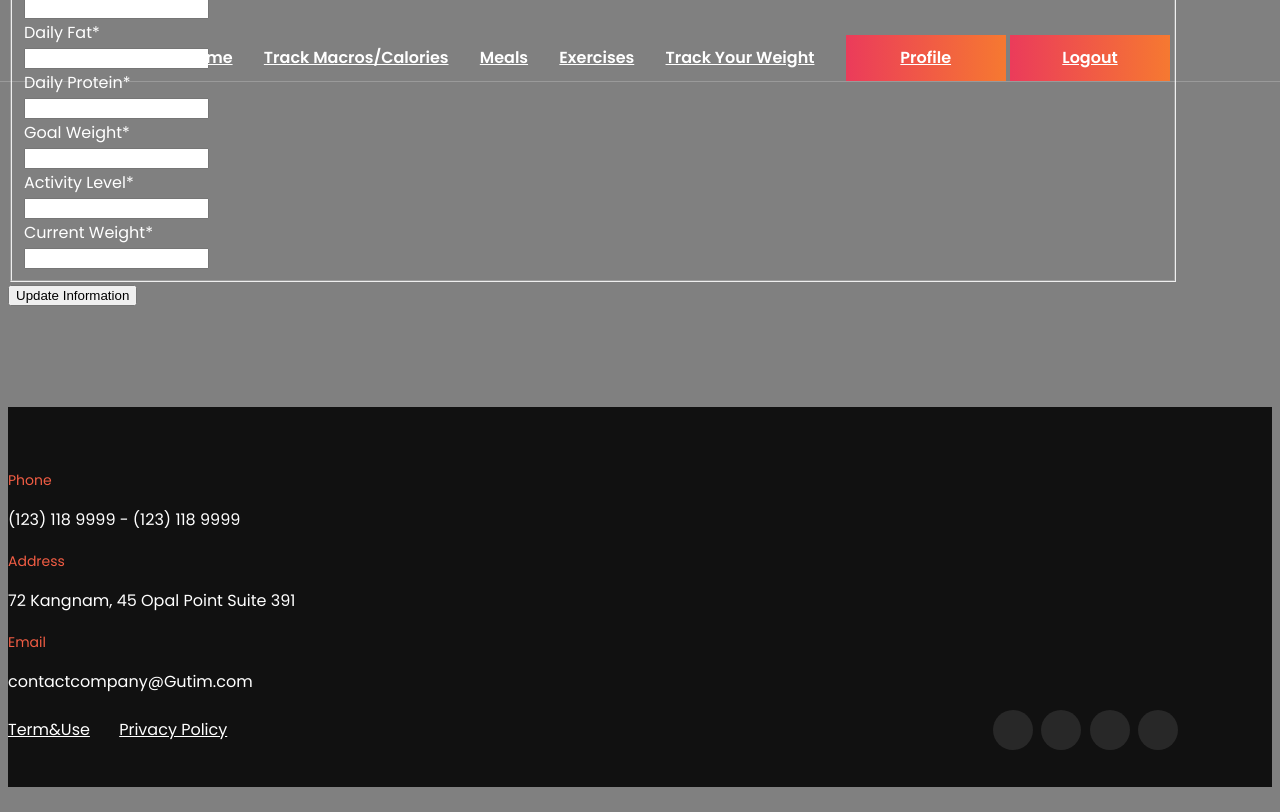
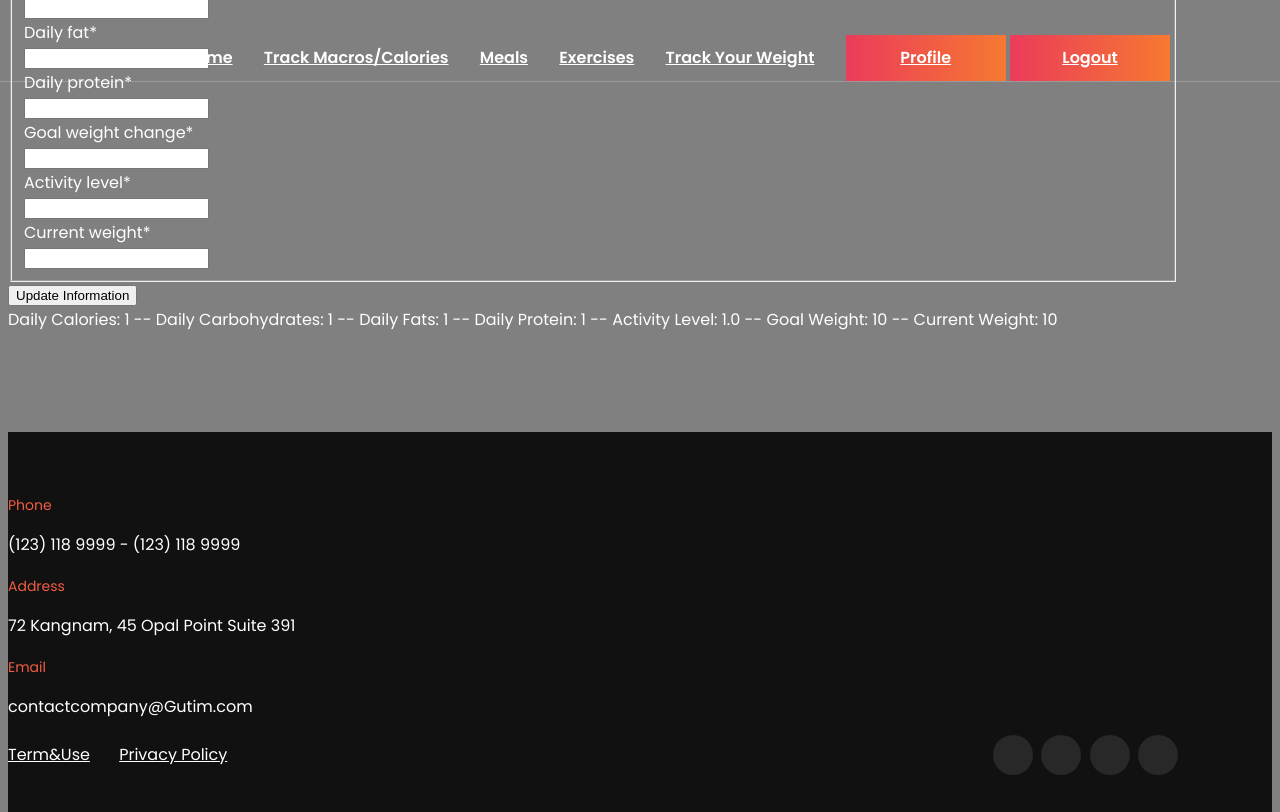
Before and after one commit to CTKogstrom/GymBuddyApp, a Django app: page /profile/ in a window 1280 px wide. Shown: the part 325-1137 px from the top of the page. Before the commit the page ends 1112 px from the top, so only its background shows below. Run offline with Django 3.2, Linux system fonts and the light colour scheme; a user stored in the database is signed in; tables that the repository leaves empty hold one stand-in row (values such as "Sample post"); some libraries are stand-ins or nearby versions.

Commit message:
finished profile functionality

```diff
--- a/users/forms.py
+++ b/users/forms.py
@@ -1,6 +1,7 @@
 from django import forms
 from django.contrib.auth.models import User
 from django.contrib.auth.forms import UserCreationForm
+from .models import Profile
 
 class UserRegisterForm(UserCreationForm):
     email = forms.EmailField()
@@ -9,11 +10,7 @@ class UserRegisterForm(UserCreationForm):
         model = User
         fields = ['username', 'email', 'password1', 'password2']
 
-class ProfileForm(forms.Form):
-    daily_cal_in = forms.IntegerField(label="Daily Calories")
-    daily_carbs = forms.IntegerField(label="Daily Carbohydrates")
-    daily_fat = forms.IntegerField(label="Daily Fat")
-    daily_protein = forms.IntegerField(label="Daily Protein")
-    goal_weight_change = forms.IntegerField(label="Goal Weight")
-    activity_level = forms.DecimalField(label="Activity Level", max_digits=2, decimal_places=1)
-    current_weight = forms.IntegerField(label="Current Weight")
+class ProfileForm(forms.ModelForm):
+    class Meta:
+        model = Profile
+        fields = ['daily_cal_in', 'daily_carbs', 'daily_fat', 'daily_protein', 'goal_weight_change','activity_level','current_weight']
--- a/users/templates/users/profile.html
+++ b/users/templates/users/profile.html
@@ -12,6 +12,17 @@
             <div class="form-group">
                 <button class="btn btn-outline-info" type="submit" name="form_submit">Update Information</button>
             </div>
+            {% if calories %}
+                <div>
+                    Daily Calories: {{calories}} --
+                    Daily Carbohydrates: {{carbs}} --
+                    Daily Fats: {{fats}} --
+                    Daily Protein: {{protein}} --
+                    Activity Level: {{activity}} --
+                    Goal Weight: {{goalWeight}} --
+                    Current Weight: {{currWeight}}
+                </div>
+            {% endif %}
         </form>
         <div class="border-top pt-3">
         </div>
--- a/users/views.py
+++ b/users/views.py
@@ -26,8 +26,12 @@ def login2(request, user):
 
 @login_required
 def profile(request):
+    try:
+        profile = request.user.profile
+    except Profile.DoesNotExist:
+        profile = Profile(user=request.user)
     if request.method == 'POST' and 'form_submit' in request.POST:
-        profForm = ProfileForm(request.POST)
+        profForm = ProfileForm(request.POST, instance = profile)
         if profForm.is_valid():
             stillValid = True
             if profForm.cleaned_data['daily_cal_in'] < 0:
@@ -52,17 +56,31 @@ def profile(request):
                 messages.error(request, "Please enter a valid weight.", extra_tags='danger')
                 stillValid = False
             if stillValid:
-                prof = Profile(daily_cal_in=profForm.cleaned_data['daily_cal_in'],daily_carbs=profForm.cleaned_data['daily_carbs'],daily_fat=profForm.cleaned_data['daily_fat'],
-                    daily_protein=profForm.cleaned_data['daily_protein'],goal_weight_change=profForm.cleaned_data['goal_weight_change'],activity_level=profForm.cleaned_data['activity_level'],
-                    current_weight=profForm.cleaned_data['current_weight'],user=request.user)
-                prof.save()
+                profForm.save()
                 messages.success(request, "Successfully updated profile!", extra_tags='success')
         else:
             messages.error(request, "Please reenter valid information.", extra_tags='danger')
     form = ProfileForm()
+    data = Profile.objects.filter(user = request.user)
+    calories = carbs = fats = protein = goalWeight = currWeight = activity = {}
+    for e in data:
+        calories = e.daily_cal_in
+        carbs = e.daily_carbs
+        fats = e.daily_fat
+        protein = e.daily_protein
+        activity = e.activity_level
+        goalWeight = e.goal_weight_change
+        currWeight = e.current_weight
     context = {
         'loggedIn': False,
         'form': form,
+        'calories' : calories,
+        'carbs' : carbs,
+        'fats' : fats,
+        'protein' : protein,
+        'activity' : activity,
+        'goalWeight' : goalWeight,
+        'currWeight' : currWeight,
     }
     if request.user.is_authenticated:
         context['loggedIn'] = True
```
Also changed, not shown: users/migrations/0001_initial.py.
